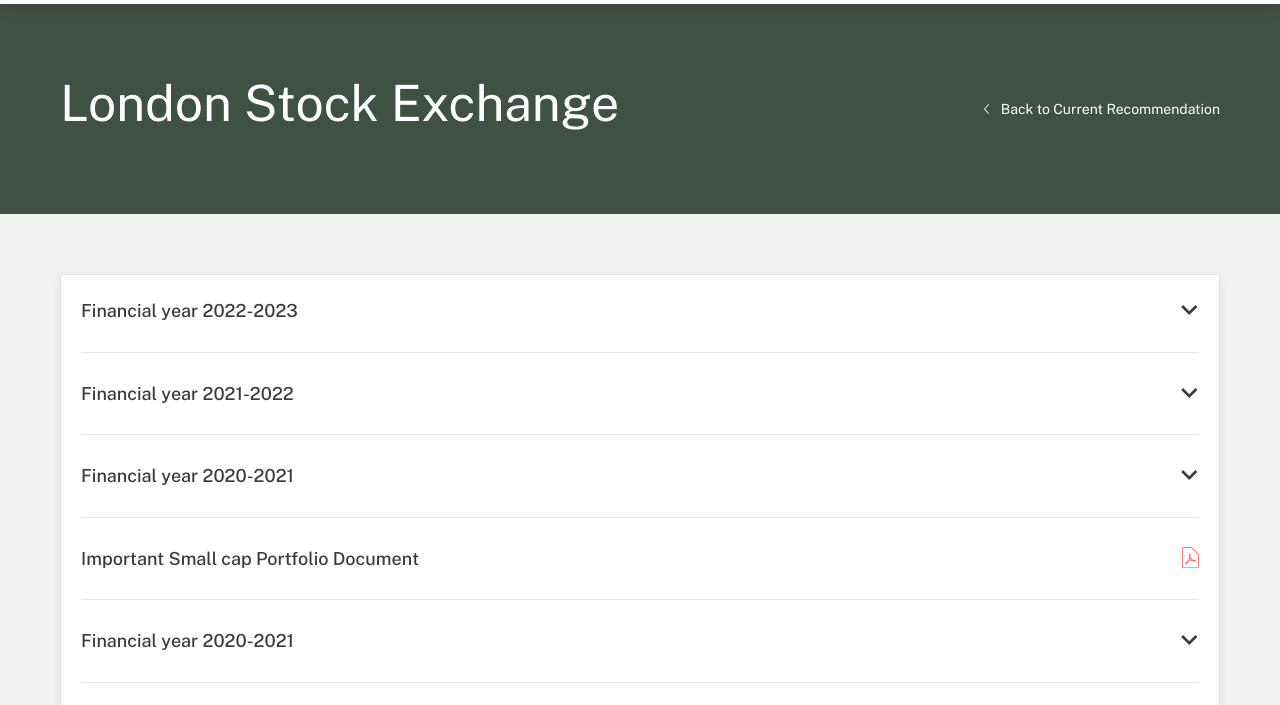
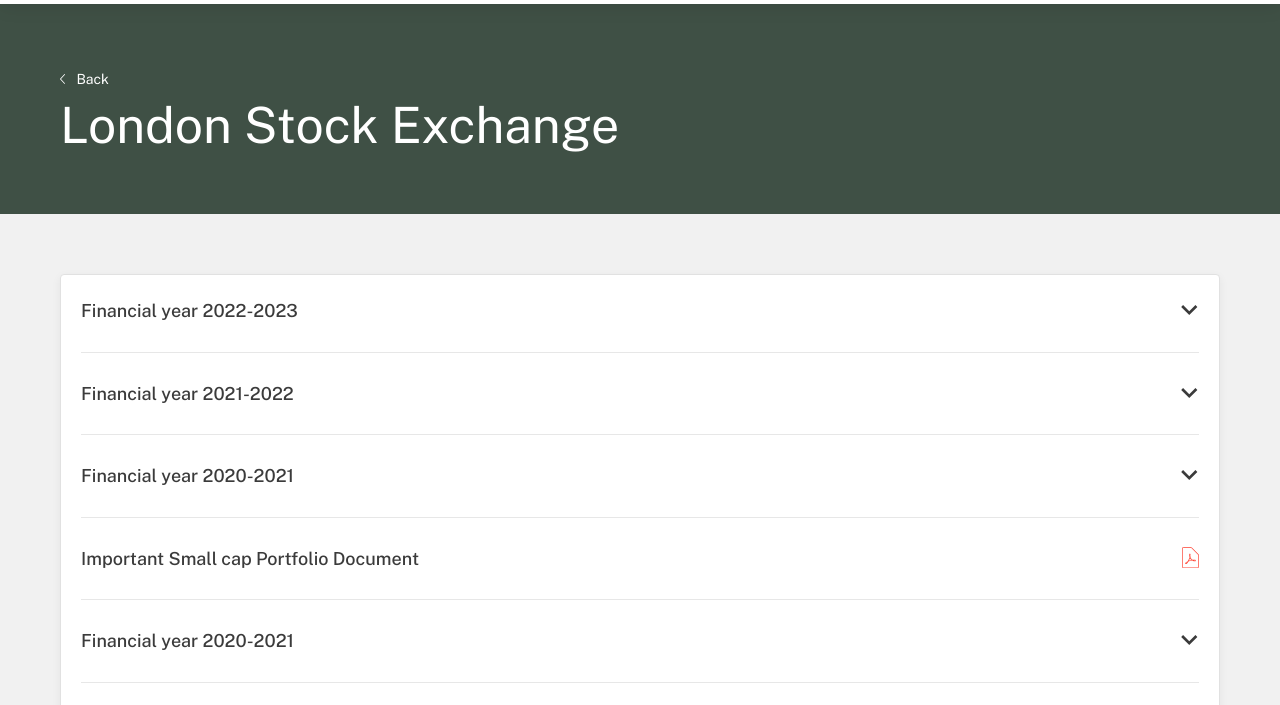
Before and after one commit to gautam182001/Niveshaay, a plain HTML site: page current-recommendation-detail.html in a window 1280 px wide. Shown: the part 77-782 px from the top of the page. Drawn offline with nearby package versions, Linux system fonts and the light colour scheme.

```diff
--- a/css/current-recommendation-detail.css
+++ b/css/current-recommendation-detail.css
@@ -3,10 +3,9 @@
 .logo-wrap img{
 max-width: 100px;
 }
-.company-heading-section.inner-page-banner-section  .inner-banner-content{    display: flex;
-    justify-content: space-between;
-    align-items: center;}
-.company-heading-section .back-btn { color: var(--white); font-size: 14px; }
+.company-heading-section.inner-page-banner-section  .inner-banner-content h1{/* text-align: center; */max-width: 100%; /* padding: 0 60px; */margin-bottom: 0 !important;}
+.company-heading-section.inner-page-banner-section  .inner-banner-content{ position: relative;}
+.company-heading-section .back-btn { color: var(--white); font-size: 14px;margin-bottom: 10px; display: block; /* position: absolute;top: 50%;transform: translateY(-50%); */}
 .company-heading-section .back-btn i { margin-right: 8px; }
 .company-detail-section { padding: 60px 0; background-color: var(--white4); }
 .company-detail-section .company-detail-wrap { padding: 20px; background: var(--white); border: 1px solid var(--white3); box-shadow: 0px 3px 10px rgba(0, 0, 0, 0.06); border-radius: 4px; }
--- a/current-recommendation-detail.html
+++ b/current-recommendation-detail.html
@@ -144,10 +144,10 @@
             </div>
             <div class="niveshaay-container">
               <div class="inner-banner-content">
+                <a href="current-recommendation.html" class="back-btn" title="Back to Current Recommendation"><i><img
+                  src="./images/back-arrow.svg" alt="back-icon"> </i>Back</a>
                 <h1>   London Stock Exchange</h1>
-                <a href="current-recommendation.html" class="back-btn" title="Back to Current Recommendation"><i><img
-                      src="./images/back-arrow.svg" alt="back-icon"> </i>Back to Current
-                  Recommendation</a>
+
               </div>
             </div>
           </section>
```
